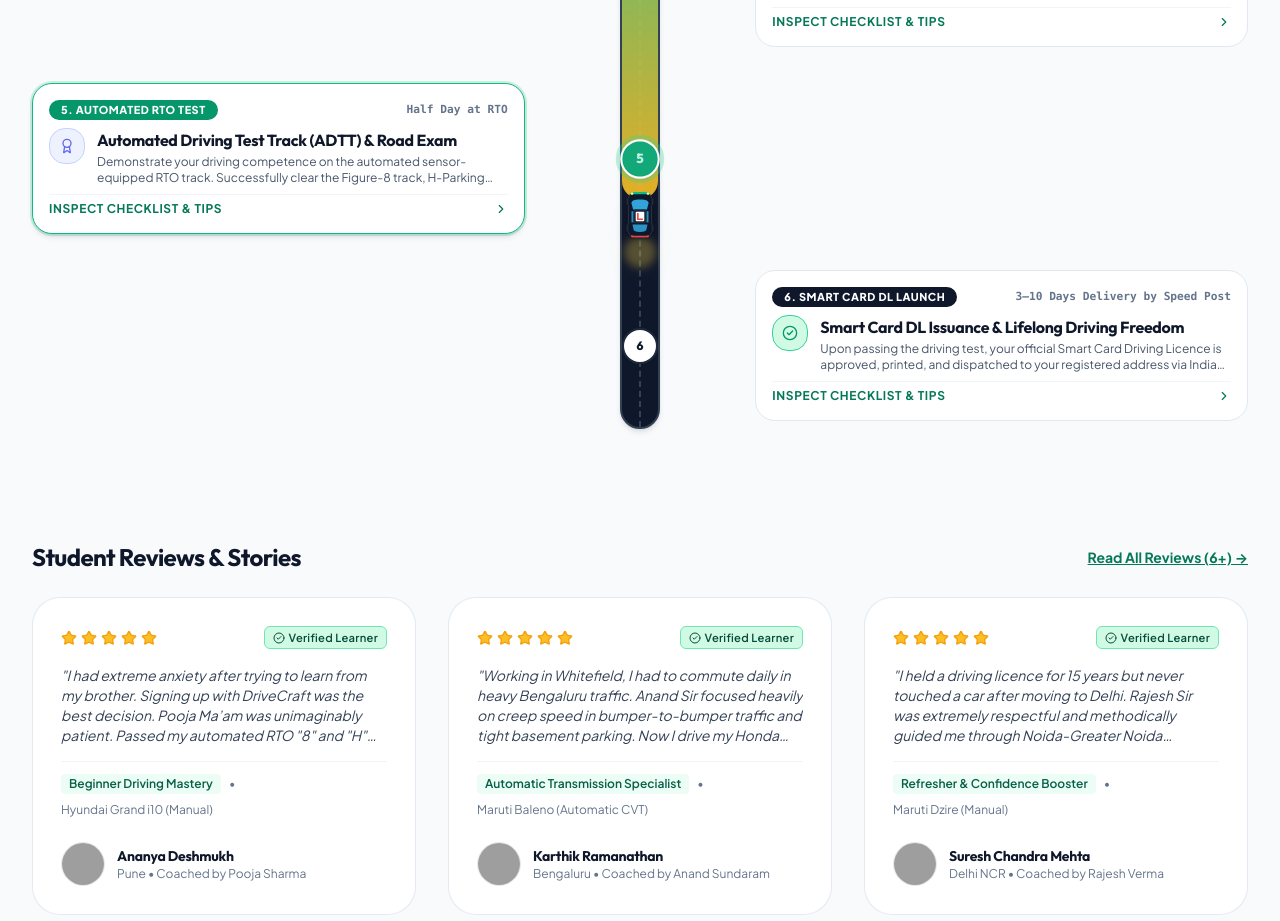
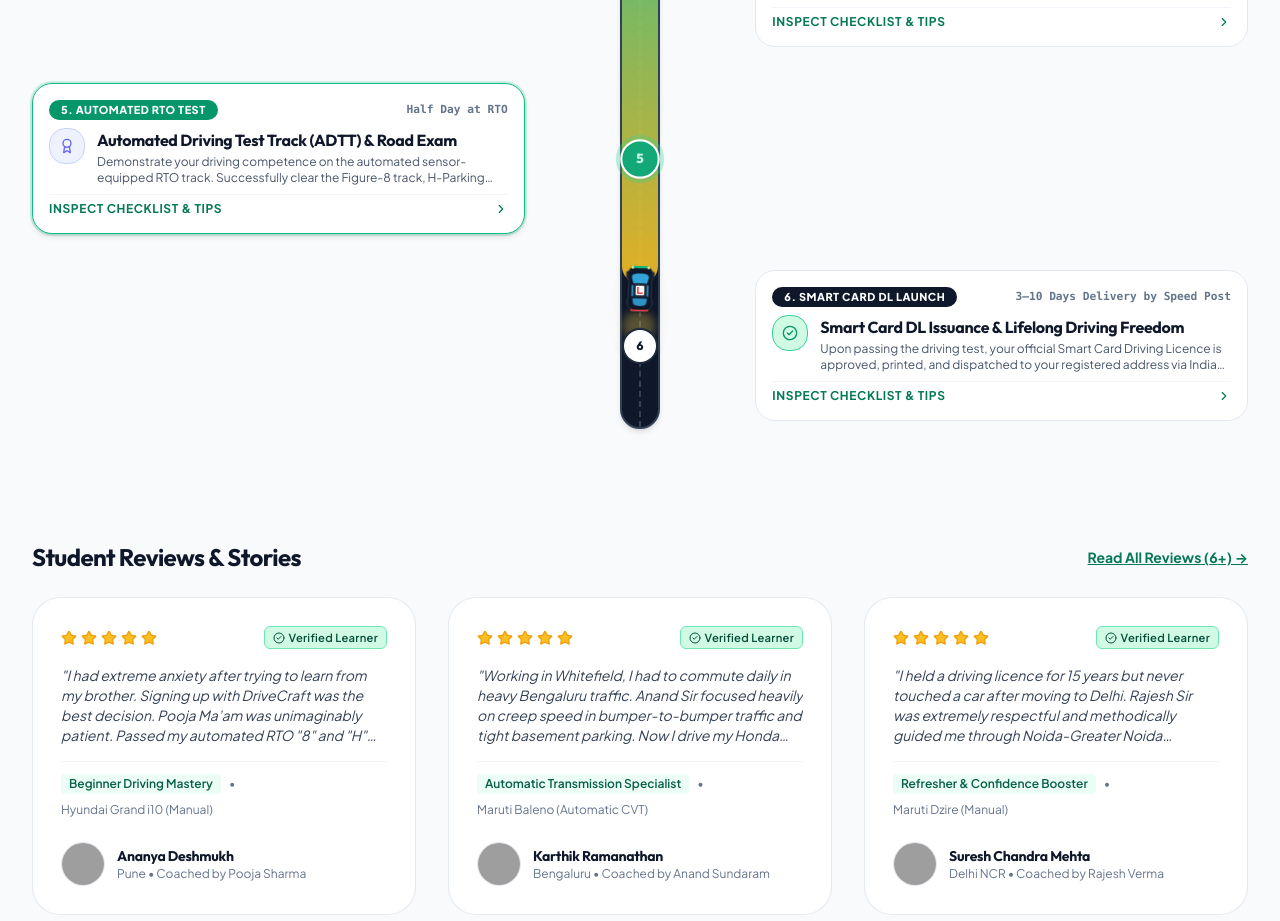
Before and after one commit to Ginuuuuu/Driving-School-Simple, a React (Vite) app: page / in a window 1280 px wide. Shown: the part 2560-3481 px from the top of the page. Built offline with nearby package versions, Linux system fonts and the light colour scheme; grey boxes are pictures that could not be loaded.

Commit message:
feat: implement scroll-linked interactive roadmap component with animated car transitions

```diff
--- a/src/components/roadmap/ScrollFlowingRoadmap.tsx
+++ b/src/components/roadmap/ScrollFlowingRoadmap.tsx
@@ -40,34 +40,35 @@ export const ScrollFlowingRoadmap: React.FC<ScrollFlowingRoadmapProps> = ({
     offset: ['start 180px', 'end 80%'],
   });
 
-  // Smooth spring physics for natural car movement between checkpoints
+  // Smooth, gentle spring physics for slow and seamless car cruising
   const smoothProgress = useSpring(scrollYProgress, {
-    stiffness: 100,
-    damping: 26,
+    stiffness: 40,
+    damping: 22,
+    mass: 1.1,
     restDelta: 0.001,
   });
 
-  // Track active checkpoint station
+  // Track active checkpoint station with smooth transition thresholds
   useEffect(() => {
     const unsubscribe = smoothProgress.on('change', (v) => {
-      if (v < 0.14) setActiveStationIndex(0);
-      else if (v < 0.32) setActiveStationIndex(1);
-      else if (v < 0.50) setActiveStationIndex(2);
-      else if (v < 0.68) setActiveStationIndex(3);
-      else if (v < 0.86) setActiveStationIndex(4);
+      if (v < 0.16) setActiveStationIndex(0);
+      else if (v < 0.34) setActiveStationIndex(1);
+      else if (v < 0.52) setActiveStationIndex(2);
+      else if (v < 0.70) setActiveStationIndex(3);
+      else if (v < 0.88) setActiveStationIndex(4);
       else setActiveStationIndex(5);
     });
     return () => unsubscribe();
   }, [smoothProgress]);
 
-  // Discrete checkpoint plateaus: Car stays parked at each station point during scroll
+  // Wide, gradual transitions so the car drives slow and steady, then rests at each station
   const progressCheckpoints = [
-    0, 0.10,
-    0.18, 0.28,
-    0.36, 0.46,
-    0.54, 0.64,
-    0.72, 0.82,
-    0.90, 1.00,
+    0.00, 0.05,    // Station 1 Stop
+    0.18, 0.23,    // Smooth cruise & Station 2 Stop
+    0.36, 0.41,    // Smooth cruise & Station 3 Stop
+    0.54, 0.59,    // Smooth cruise & Station 4 Stop
+    0.72, 0.77,    // Smooth cruise & Station 5 Stop
+    0.90, 1.00,    // Smooth cruise & Station 6 Stop
   ];
 
   const carYCheckpoints = [
@@ -90,11 +91,11 @@ export const ScrollFlowingRoadmap: React.FC<ScrollFlowingRoadmapProps> = ({
 
   const carRotateCheckpoints = [
     0, 0,          // Station 1: Stopped straight
-    14, 0,         // Drive to Station 2 -> Straighten & Stop
-    -14, 0,        // Drive to Station 3 -> Straighten & Stop
-    14, 0,         // Drive to Station 4 -> Straighten & Stop
-    -14, 0,        // Drive to Station 5 -> Straighten & Stop
-    10, 0,         // Drive to Station 6 -> Straighten & Stop
+    8, 0,          // Gentle steering to Station 2 -> Straighten & Stop
+    -8, 0,         // Gentle steering to Station 3 -> Straighten & Stop
+    8, 0,          // Gentle steering to Station 4 -> Straighten & Stop
+    -8, 0,         // Gentle steering to Station 5 -> Straighten & Stop
+    6, 0,          // Gentle steering to Station 6 -> Straighten & Stop
   ];
 
   // Car translation along the vertical path stopping at each checkpoint
```
